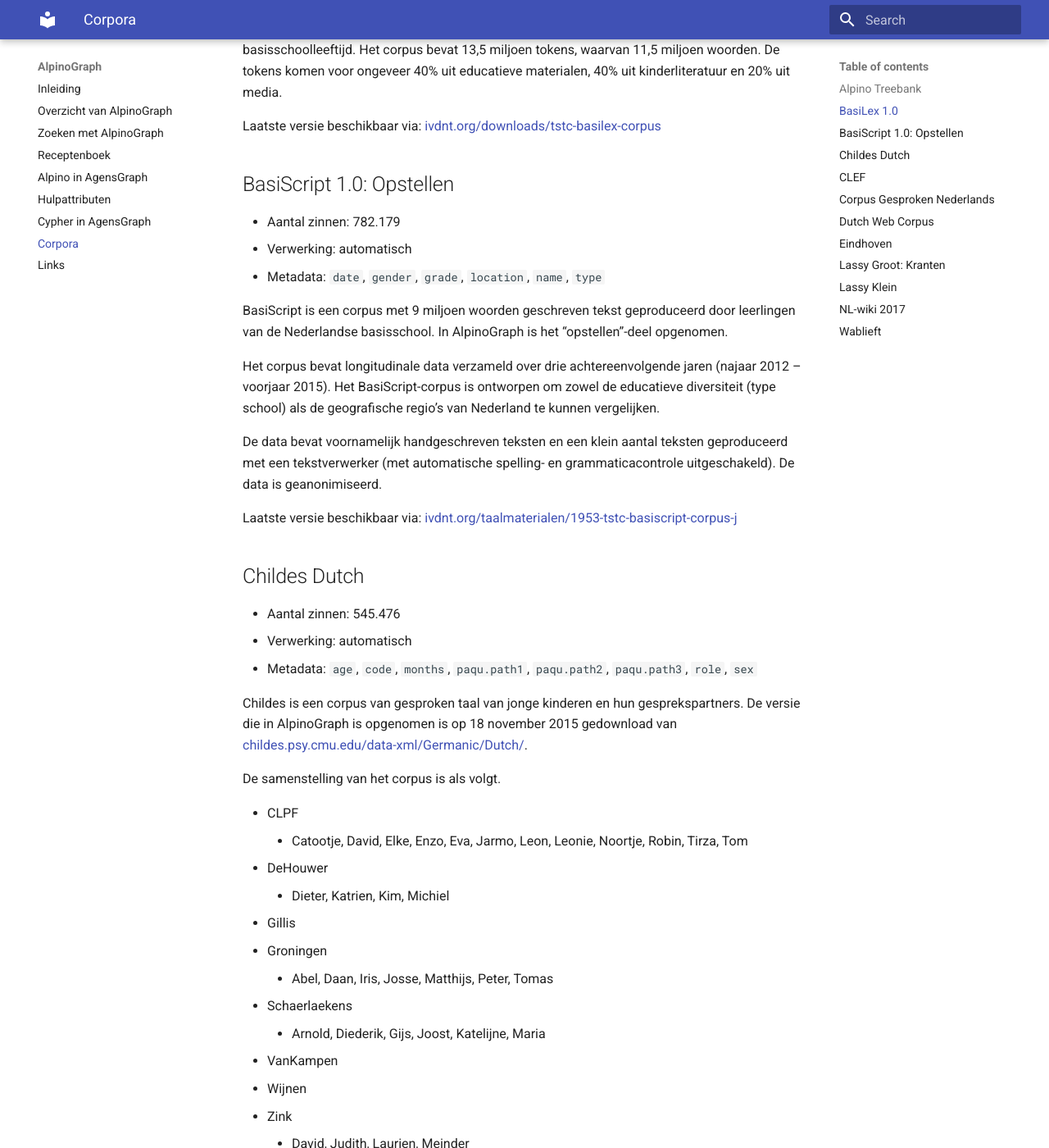
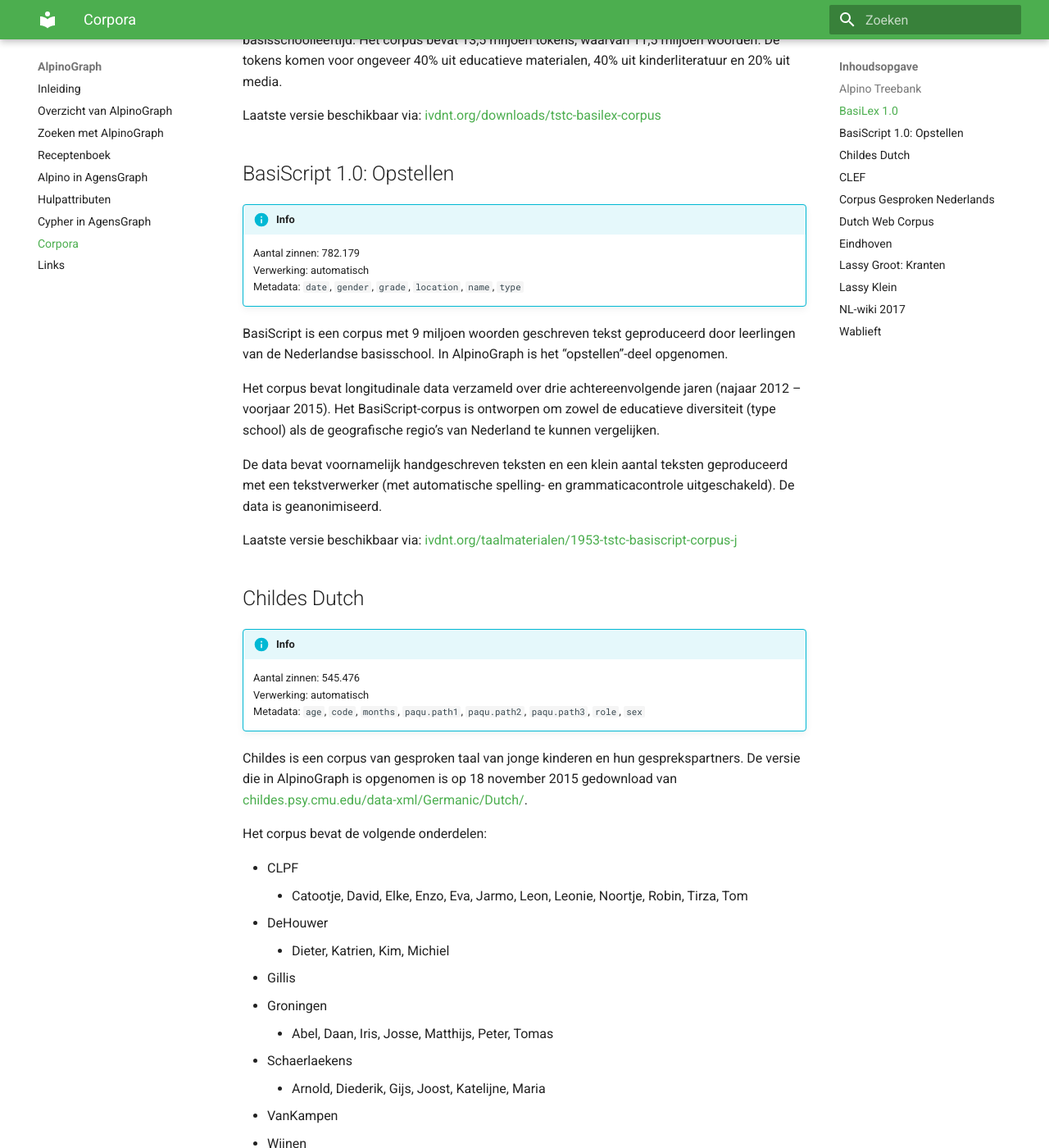
Before and after one commit to rug-compling/alpinograph-docs, an MkDocs documentation site: the page built from docs/corpora.md, in a window 1280 px wide and 1400 px high, scrolled down 969 px. Shown: the whole window at 82% size. Built offline with MkDocs 1.6.1 and Material for MkDocs 9.7.7, drawn with Linux system fonts in a browser that asks for light colours; some of the changed text lies outside the part shown.

Commit message:
update style

```diff
--- a/docs/corpora.md
+++ b/docs/corpora.md
@@ -37,9 +37,10 @@
 
 ## BasiScript 1.0: Opstellen
 
- * Aantal zinnen: 782.179
- * Verwerking: automatisch
- * Metadata: `date`, `gender`, `grade`, `location`, `name`, `type`
+!!! info
+    Aantal zinnen: 782.179
+    Verwerking: automatisch
+    Metadata: `date`, `gender`, `grade`, `location`, `name`, `type`
 
 BasiScript is een corpus met 9 miljoen woorden geschreven tekst geproduceerd door leerlingen van de Nederlandse basisschool. In AlpinoGraph is het “opstellen”-deel opgenomen.
 
@@ -51,13 +52,14 @@
 
 ## Childes Dutch
 
- * Aantal zinnen: 545.476
- * Verwerking: automatisch
- * Metadata: `age`, `code`, `months`, `paqu.path1`, `paqu.path2`, `paqu.path3`, `role`, `sex`
+!!! info
+    Aantal zinnen: 545.476
+    Verwerking: automatisch
+    Metadata: `age`, `code`, `months`, `paqu.path1`, `paqu.path2`, `paqu.path3`, `role`, `sex`
 
 Childes is een corpus van gesproken taal van jonge kinderen en hun gesprekspartners. De versie die in AlpinoGraph is opgenomen is op 18 november 2015 gedownload van [childes.psy.cmu.edu/data-xml/Germanic/Dutch/](http://childes.psy.cmu.edu/data-xml/Germanic/Dutch/).
 
-De samenstelling van het corpus is als volgt.
+Het corpus bevat de volgende onderdelen:
 
  * CLPF
      * Catootje, David, Elke, Enzo, Eva, Jarmo, Leon, Leonie, Noortje, Robin, Tirza, Tom
@@ -77,8 +79,9 @@
 
 ## CLEF
 
- * Aantal zinnen: 4.266.515
- * Verwerking: automatisch
+!!! info
+    Aantal zinnen: 4.266.515
+    Verwerking: automatisch
 
 Dit corpus bevat alle zinnen van het Algemeen Dagblad en de NRC van
 1994 en 1995. De zinnen zijn automatisch geannoteerd met de Alpino
@@ -87,9 +90,10 @@
 
 ## Corpus Gesproken Nederlands
 
- * Aantal zinnen: 129.921
- * Verwerking: handmatig
- * Metadata: `birthyear`, `country`, `sex`, `source`, `speaker_id`, `talk_id`
+!!! info
+    Aantal zinnen: 129.921
+    Verwerking: handmatig
+    Metadata: `birthyear`, `country`, `sex`, `source`, `speaker_id`, `talk_id`
 
 Dit bevat de handmatig geannoteerde zinnen van het CGN (ongeveer 1 miljoen woorden), Versie 2.
 
@@ -99,8 +103,9 @@
 
 ## Dutch Web Corpus
 
- * Aantal zinnen: 1.498.479
- * Verwerking: automatisch
+!!! info
+    Aantal zinnen: 1.498.479
+    Verwerking: automatisch
 
 This automatically annotated treebank contains the first 1.5 million
 sentences of a crawled newspaper corpus. The corpus has been collected
@@ -113,8 +118,9 @@
 
 ## Eindhoven
 
- * Aantal zinnen: 40.524
- * Verwerking: automatisch
+!!! info
+    Aantal zinnen: 40.524
+    Verwerking: automatisch
 
 Het Eindhoven-corpus is al begin jaren zeventig verzameld. Jarenlang
 was de copyright status van dit corpus onduidelijk, maar inmiddels is
@@ -126,8 +132,9 @@
 
 ## Lassy Groot: Kranten
 
- * Aantal zinnen: 14.974.458
- * Verwerking: automatisch
+!!! info
+    Aantal zinnen: 14.974.458
+    Verwerking: automatisch
 
 Dit is het deel `WR-P-P-G` van het corpus Lassy Groot. Dit betreft materiaal afkomstig uit dagbladen.
 
@@ -137,9 +144,10 @@
 
 ## Lassy Klein
 
- * Aantal zinnen: 65.200
- * Verwerking: handmatig
- * Metadata: `source`
+!!! info
+    Aantal zinnen: 65.200
+    Verwerking: handmatig
+    Metadata: `source`
 
 Lassy Klein is een handmatig geannoteerd corpus van ongeveer 1 miljoen
 woorden. De huidige versie betreft Release 5 (2018).
@@ -150,16 +158,18 @@
 
 ## NL-wiki 2017
 
- * Aantal zinnen: 16.073.845
- * Verwerking: automatisch
+!!! info
+    Aantal zinnen: 16.073.845
+    Verwerking: automatisch
 
 Dit corpus bevat alle zinnen van de dump van de Nederlandse Wikipedia van 1 Augustus 2017.
 
 ## Wablieft
 
- * Aantal zinnen: 256.729
- * Verwerking: automatisch
- * Metadata: `datum`, `issue`, `rubriek`
+!!! info
+    Aantal zinnen: 256.729
+    Verwerking: automatisch
+    Metadata: `datum`, `issue`, `rubriek`
 
 it betreft het Wablieft corpus versie 1.2. Het Wablieft-corpus bevat
 het digitaal archief van de Wablieft-krant (periode 2011-2017), zoals
--- a/mkdocs.yml
+++ b/mkdocs.yml
@@ -1,13 +1,31 @@
 site_name: AlpinoGraph
 
 theme:
-    name: 'material'
+    name: material
+    language: nl
+    palette:
+        primary: green
+    favicon: ../favicon.ico
+
+extra_css:
+    - css/extra.css
 
 markdown_extensions:
     - admonition
     - attr_list
+    - toc:
+        permalink: true
+        toc_depth: 4
 
-lang: 'nl'
+plugins:
+    - search:
+        lang: du
+
+extra:
+    social:
+        - icon: fontawesome/brands/github
+          link: https://rug-compling.github.io/
+          name: RuG-CompLing on GitHub
 
 nav:
     - 'Inleiding': 'index.md'
```
Also changed, not shown: other parts of docs/corpora.md (+3 -3 lines), 1 other file.
